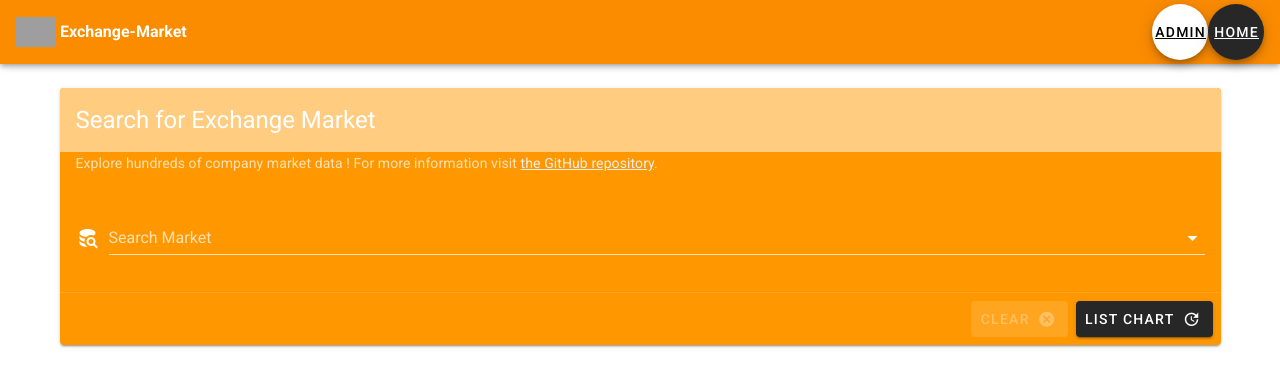
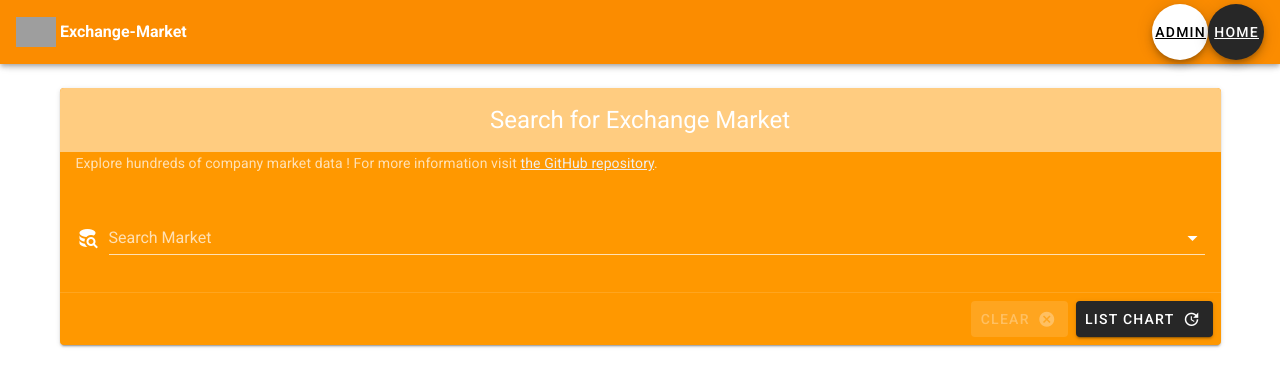
Before and after one commit to kamilmuratyilmaz/exchange_market, a Vue app: page / in a window 1280 px wide. Shown: the top 386 px of the page. Built offline with nearby package versions, Linux system fonts and the light colour scheme; grey boxes are pictures that could not be loaded.

Commit message:
refactor(MarketSearch): V-card-title centered

```diff
--- a/src/components/marketSearch.vue
+++ b/src/components/marketSearch.vue
@@ -1,7 +1,7 @@
 <template>
   <v-container>
     <v-card color="orange lighten" dark>
-      <v-card-title class="text-h5 orange lighten-3">
+      <v-card-title class="text-h5 orange lighten-3 justify-center">
         Search for Exchange Market
       </v-card-title>
       <v-card-text>
```
